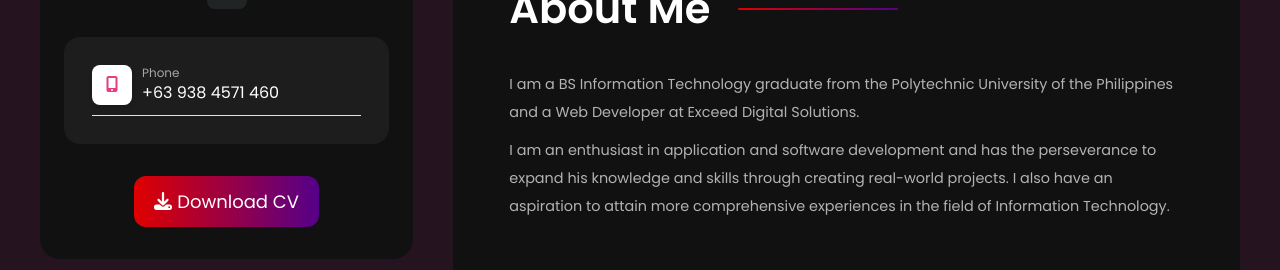
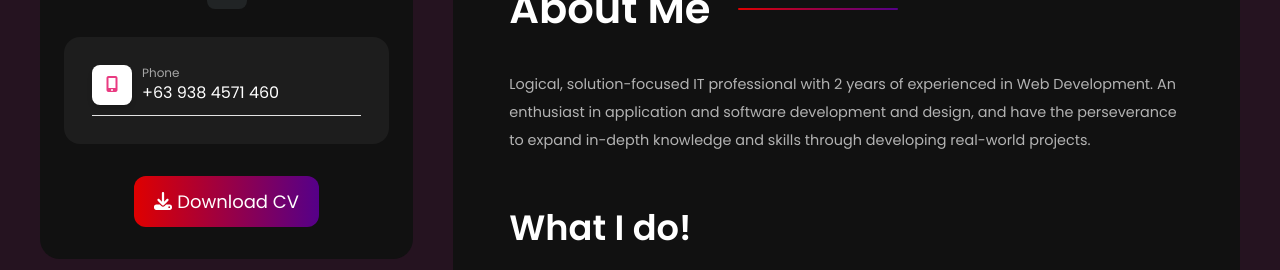
Before and after one commit to IDevl/dizi, a React (Create React App) app: page /#/ in a window 1280 px wide. Shown: the part 470-740 px from the top of the page. Built offline with nearby package versions, Linux system fonts and the light colour scheme.

Commit message:
change about

```diff
--- a/src/pages/about/about.jsx
+++ b/src/pages/about/about.jsx
@@ -77,8 +77,7 @@ export default function About() {
         <div class="lg:grid grid-cols-12 md:gap-10 pt-4 pt-[30px] items-center">
           <div class="col-span-12 space-y-2.5">
             <div class="mr-0 text-[0.9rem]">
-              <p class="text-[#b3b3b3] leading-7"> I am a BS Information Technology graduate from the Polytechnic University of the Philippines and a Web Developer at Exceed Digital Solutions. </p>
-              <p class="text-[#b3b3b3] leading-7 mt-2.5"> I am an enthusiast in application and software development and has the perseverance to expand his knowledge and skills through creating real-world projects. I also have an aspiration to attain more comprehensive experiences in the field of Information Technology. </p>
+              <p class="text-[#b3b3b3] leading-7"> Logical, solution-focused IT professional with 2 years of experienced in Web Development. An enthusiast in application and software development and design, and have the perseverance to expand in-depth knowledge and skills through developing real-world projects. </p>
             </div>
           </div>
         </div>
```
